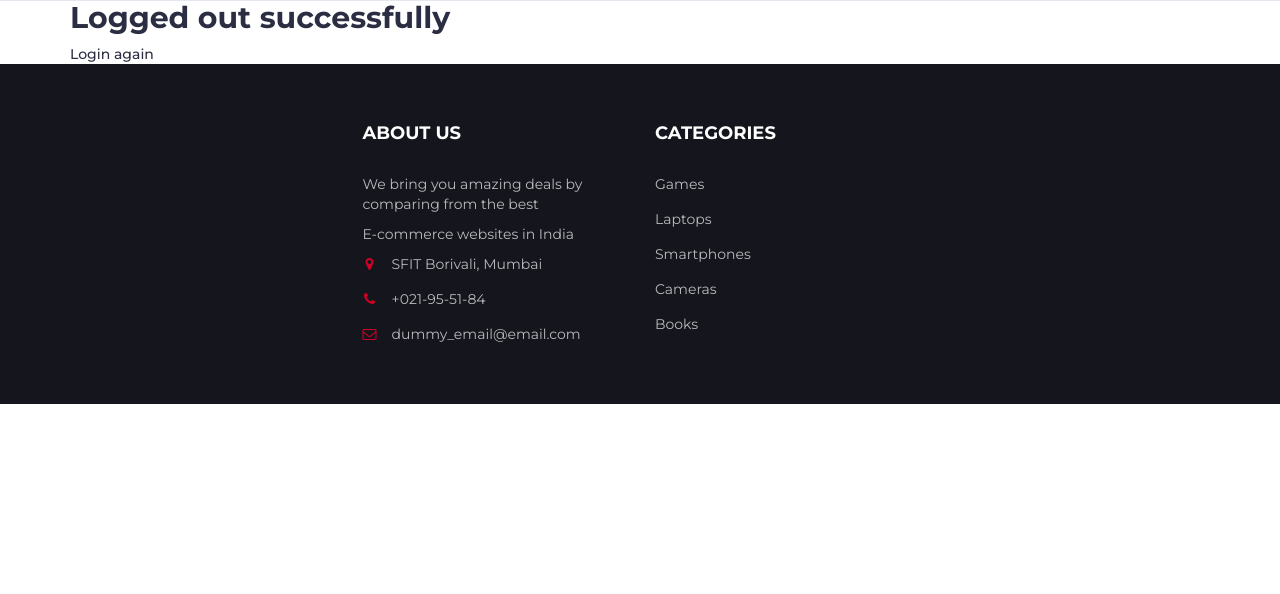
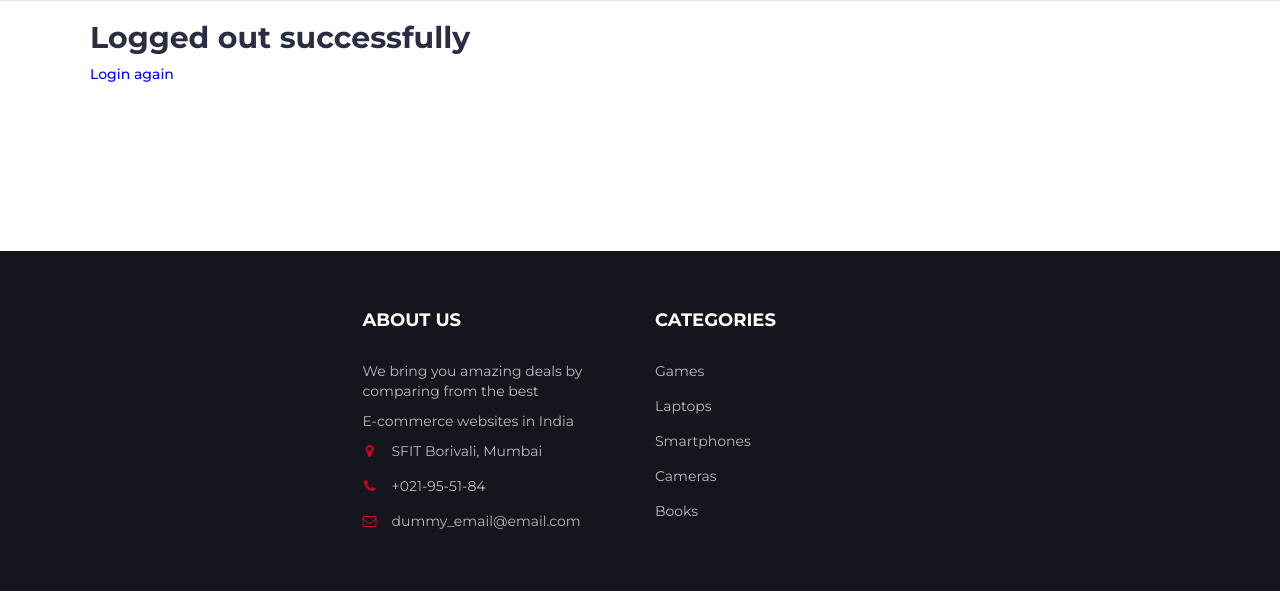
Before and after one commit to kamathprasad9/django-web-scrapper, a Django app: page /logout/ in a window 1280 px wide. Shown: the part 206-800 px from the top of the page. Run offline with Django 3.2, Linux system fonts and the light colour scheme; some libraries are stand-ins or nearby versions.

Commit message:
fix logout, remove about

```diff
--- a/django_project/scrape/static/scrape/css/style.css
+++ b/django_project/scrape/static/scrape/css/style.css
@@ -2188,3 +2188,18 @@ textarea.input {
     margin-top: 10px;
   }
 }
+
+
+.message {
+  height: 250px;
+  padding: 20px;
+}
+
+.login-url {
+  color: blue;
+}
+
+.login-url:hover {
+  color: red;
+  text-decoration: underline;
+}
--- a/django_project/scrape/templates/scrape/about.html
+++ /dev/null
@@ -1,4 +0,0 @@
-{% extends "scrape/base.html" %}
-{% block content %}
-    <h1>About Page</h1>
-{% endblock content %}
--- a/django_project/scrape/templates/scrape/base.html
+++ b/django_project/scrape/templates/scrape/base.html
@@ -120,7 +120,7 @@
 </header>
 
 
-<main role="main" class="container">
+<main role="main " class="container">
     <div class="row">
       <div class="col-md-8">
         {% if messages %}
--- a/django_project/scrape/views.py
+++ b/django_project/scrape/views.py
@@ -22,6 +22,8 @@ def home(request):
 def new_search(request):
     search=request.POST.get('search')
     models.Search.objects.create(search=search)
+
+    #AMAZON STUFF HERE
     final_amazon_url=BASE_AMAZON_URL.format(quote_plus(search))
     response=requests.get(final_amazon_url)
     data=response.content
--- a/django_project/users/templates/users/logout.html
+++ b/django_project/users/templates/users/logout.html
@@ -1,8 +1,8 @@
 {% extends "scrape/base.html" %}
 {% load crispy_forms_tags %}
 {% block content %}
-    <div class="content-section">
+    <div class="content-section message">
         <h2>Logged out successfully</h2>
-        <a href="{%url 'login' %}">Login again</a>
+        <a class="login-url" href="{%url 'login' %}">Login again</a>
     </div>
 {% endblock content %}
```
Also changed, not shown: django_project/scrape/models.py (+0 -10 lines), django_project/db.sqlite3.
